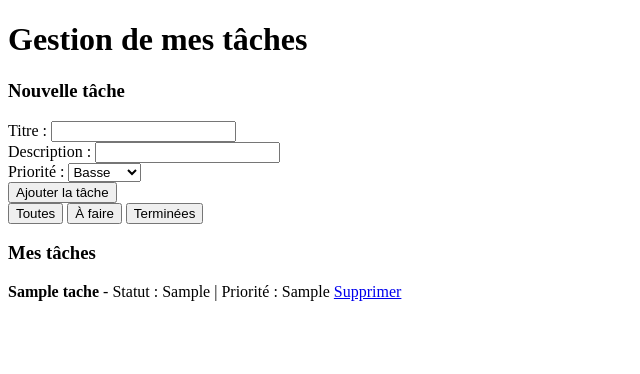
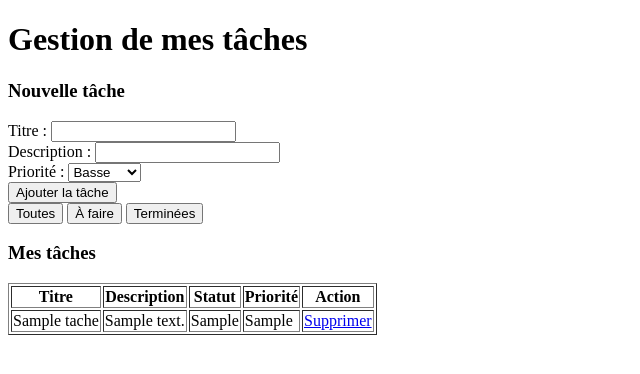
Before and after one commit to simonarthur4067-cmd/todolist, a PHP site: page / in a window 1280 px wide. Shown: the top 374 px of the page, without its empty margins (0-640 px from the left). Run offline with PHP 8.4, Linux system fonts and the light colour scheme; tables that the repository leaves empty or names only in its code hold one stand-in row (values such as "Sample post").

Commit message:
ajouter.php et le tableau pour les taches

```diff
--- a/index.php
+++ b/index.php
@@ -34,16 +34,24 @@ $taches = $pdo->query("SELECT * FROM taches");
 
     <div id="affichage">
         <h3>Mes tâches</h3>
-        <div id="liste-taches">
+        <table border="1">
+            <tr>
+                <th>Titre</th>
+                <th>Description</th>
+                <th>Statut</th>
+                <th>Priorité</th>
+                <th>Action</th>
+            </tr>
             <?php foreach($taches as $tache): ?>
-                <div class="tache">
-                    <strong><?= htmlspecialchars($tache['titre']) ?></strong>
-                    - Statut : <span><?= htmlspecialchars($tache['statut']) ?></span>
-                    | Priorité : <?= htmlspecialchars($tache['priorite']) ?>
-                    <a href="supprimer.php?id=<?= $tache['id'] ?>">Supprimer</a>
-                </div>
+            <tr class="tache">
+                <td><?= htmlspecialchars($tache['titre']) ?></td>
+                <td><?= htmlspecialchars($tache['description']) ?></td>
+                <td><span><?= htmlspecialchars($tache['statut']) ?></span></td>
+                <td><?= htmlspecialchars($tache['priorite']) ?></td>
+                <td><a href="supprimer.php?id=<?= $tache['id'] ?>">Supprimer</a></td>
+            </tr>
             <?php endforeach; ?>
-        </div>
+        </table>
     </div>
 
     <script src="script.js"></script>
```
Also changed, not shown: ajouter.php (+15 -0 lines).
